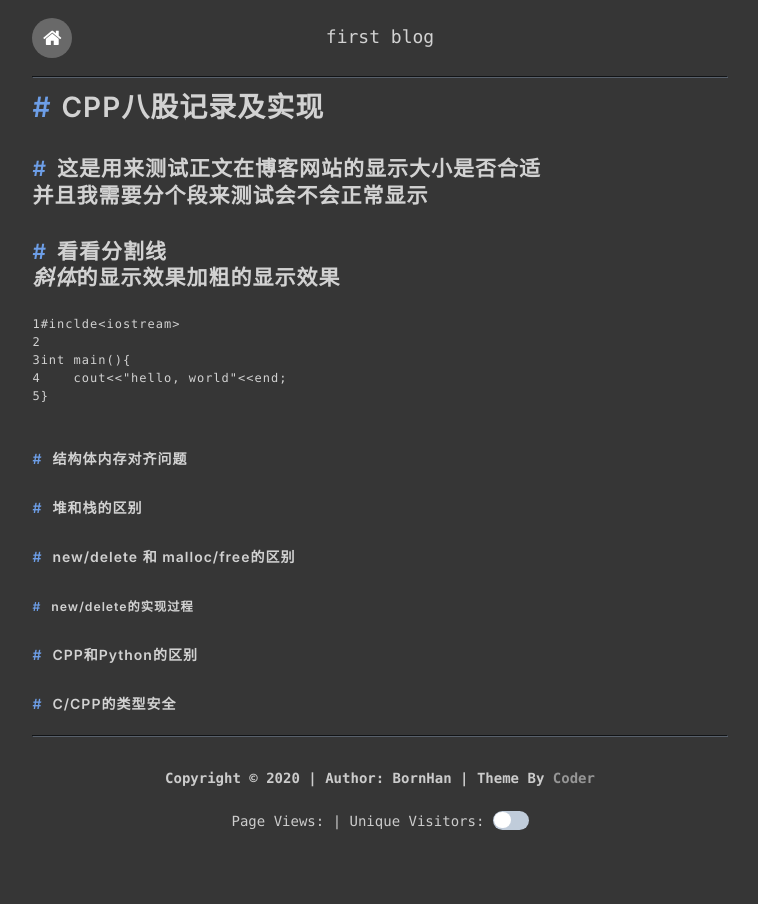
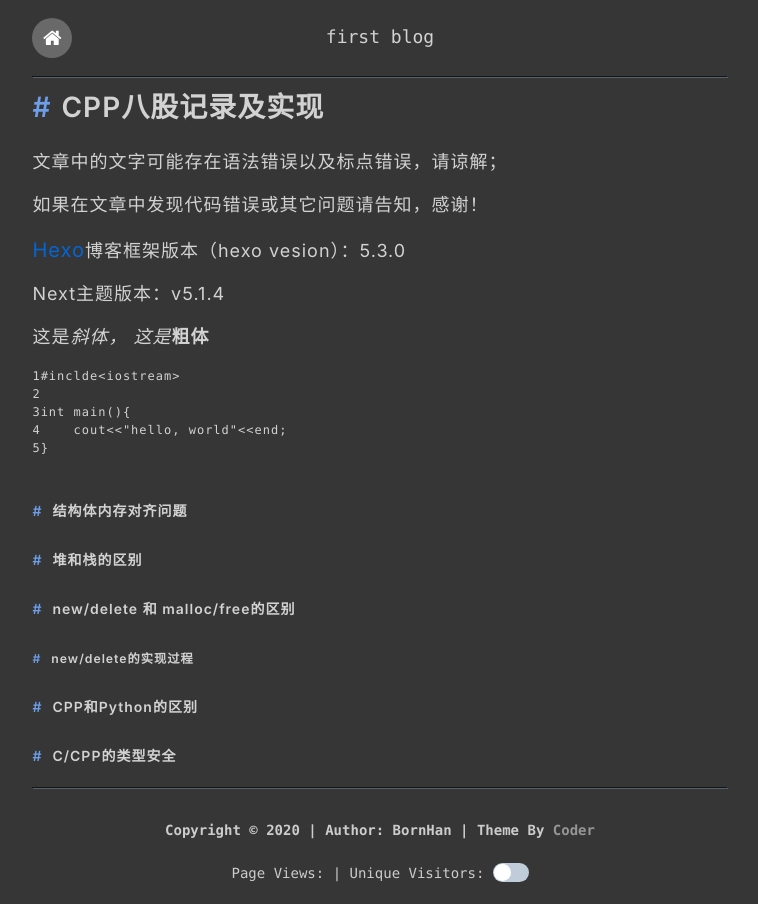
Before and after one commit to BornHan/bornhan.github.io, a plain HTML site: page 2024/06/13/first-blog/index.html in a window 1280 px wide. Shown: the whole page, without its empty margins (260-1018 px from the left). Before the commit the page ends 852 px from the top, so only its background shows below. Drawn offline with Linux system fonts and the light colour scheme; some packages are replaced by stand-ins of ours; a script that the page names is missing.

Commit message:
Site updated: 2024-06-13 13:02:23

```diff
--- a/2024/06/13/first-blog/index.html
+++ b/2024/06/13/first-blog/index.html
@@ -33,7 +33,13 @@
         <hr>
     </div>
     <div class="post-content">
-        <h1 id="CPP八股记录及实现"><a href="#CPP八股记录及实现" class="headerlink" title="CPP八股记录及实现"></a>CPP八股记录及实现</h1><h2 id="这是用来测试正文在博客网站的显示大小是否合适-并且我需要分个段来测试会不会正常显示"><a href="#这是用来测试正文在博客网站的显示大小是否合适-并且我需要分个段来测试会不会正常显示" class="headerlink" title="这是用来测试正文在博客网站的显示大小是否合适  并且我需要分个段来测试会不会正常显示"></a>这是用来测试正文在博客网站的显示大小是否合适<br>  并且我需要分个段来测试会不会正常显示</h2><h2 id="看看分割线斜体的显示效果加粗的显示效果"><a href="#看看分割线斜体的显示效果加粗的显示效果" class="headerlink" title="看看分割线斜体的显示效果加粗的显示效果"></a>看看分割线<br><em>斜体</em>的显示效果<strong>加粗</strong>的显示效果</h2><figure class="highlight cpp"><table><tr><td class="gutter"><pre><span class="line">1</span><br><span class="line">2</span><br><span class="line">3</span><br><span class="line">4</span><br><span class="line">5</span><br></pre></td><td class="code"><pre><span class="line"><span class="meta">#inclde<span class="string">&lt;iostream&gt;</span></span></span><br><span class="line"></span><br><span class="line"><span class="function"><span class="type">int</span> <span class="title">main</span><span class="params">()</span></span>&#123;</span><br><span class="line">    cout&lt;&lt;<span class="string">&quot;hello, world&quot;</span>&lt;&lt;end;</span><br><span class="line">&#125;</span><br></pre></td></tr></table></figure>
+        <h1 id="CPP八股记录及实现"><a href="#CPP八股记录及实现" class="headerlink" title="CPP八股记录及实现"></a>CPP八股记录及实现</h1><p>文章中的文字可能存在语法错误以及标点错误，请谅解；</p>
+<p>如果在文章中发现代码错误或其它问题请告知，感谢！</p>
+<p><a target="_blank" rel="noopener" href="https://so.csdn.net/so/search?q=Hexo&spm=1001.2101.3001.7020">Hexo</a>博客框架版本（hexo vesion）：5.3.0</p>
+<p>Next主题版本：v5.1.4</p>
+<p>这是<em>斜体， 这是</em><strong>粗体</strong></p>
+<figure class="highlight cpp"><table><tr><td class="gutter"><pre><span class="line">1</span><br><span class="line">2</span><br><span class="line">3</span><br><span class="line">4</span><br><span class="line">5</span><br></pre></td><td class="code"><pre><span class="line"><span class="meta">#inclde<span class="string">&lt;iostream&gt;</span></span></span><br><span class="line"></span><br><span class="line"><span class="function"><span class="type">int</span> <span class="title">main</span><span class="params">()</span></span>&#123;</span><br><span class="line">    cout&lt;&lt;<span class="string">&quot;hello, world&quot;</span>&lt;&lt;end;</span><br><span class="line">&#125;</span><br></pre></td></tr></table></figure>
+
 <h4 id="结构体内存对齐问题"><a href="#结构体内存对齐问题" class="headerlink" title="结构体内存对齐问题"></a>结构体内存对齐问题</h4><h4 id="堆和栈的区别"><a href="#堆和栈的区别" class="headerlink" title="堆和栈的区别"></a>堆和栈的区别</h4><h4 id="new-delete-和-malloc-free的区别"><a href="#new-delete-和-malloc-free的区别" class="headerlink" title="new&#x2F;delete 和 malloc&#x2F;free的区别"></a>new&#x2F;delete 和 malloc&#x2F;free的区别</h4><h5 id="new-delete的实现过程"><a href="#new-delete的实现过程" class="headerlink" title="new&#x2F;delete的实现过程"></a>new&#x2F;delete的实现过程</h5><h4 id="CPP和Python的区别"><a href="#CPP和Python的区别" class="headerlink" title="CPP和Python的区别"></a>CPP和Python的区别</h4><h4 id="C-CPP的类型安全"><a href="#C-CPP的类型安全" class="headerlink" title="C&#x2F;CPP的类型安全"></a>C&#x2F;CPP的类型安全</h4>
     </div>
 
```
